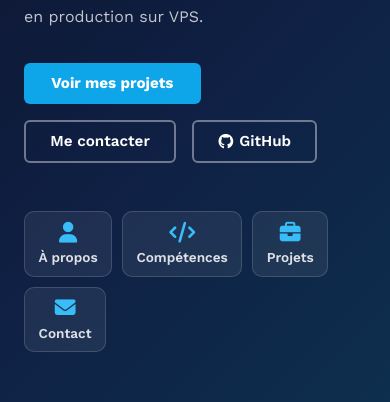
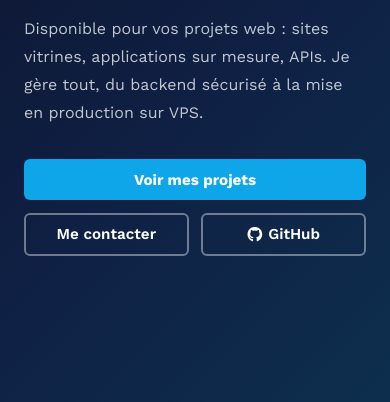
Before and after one commit to mounir-mansi/portfolio, a React (Vite) app in the folder frontend/: page / in a window 390 px wide. Shown: the part 403-805 px from the top of the page. Built offline with nearby package versions, Linux system fonts and the light colour scheme; no server answers.

Commit message:
fix(mobile): nav aligné droite, boutons hero restructurés, nav-cards supprimés

```diff
--- a/frontend/src/components/Navbar/Navbar.css
+++ b/frontend/src/components/Navbar/Navbar.css
@@ -108,8 +108,8 @@
     right: 0;
     background: var(--primary-dark);
     flex-direction: column;
-    align-items: center;
-    padding: 1.5em 0;
+    align-items: flex-end;
+    padding: 1.5em 1.8em;
     gap: 0.5em;
     box-shadow: 0 4px 12px rgba(0,0,0,0.3);
   }
--- a/frontend/src/pages/HomePage/HomePage.css
+++ b/frontend/src/pages/HomePage/HomePage.css
@@ -1,5 +1,5 @@
 .home-hero {
-  height: calc(100svh - 52px);
+  min-height: calc(100svh - 52px);
   background-color: var(--primary);
   background-size: cover;
   background-position: center;
@@ -179,8 +179,9 @@
   .home-hero-inner { grid-template-columns: 1fr; padding: 2.5em 1.5em; gap: 0; }
   .home-logo-side { display: none; }
   .home-title { font-size: 3em; }
-  .home-nav-cards { gap: 0.6em; }
-  .nav-card { min-width: 75px; padding: 0.8em 1em; }
+  .home-ctas { flex-wrap: wrap; gap: 0.8em; margin-bottom: 0; }
+  .home-ctas .btn-primary { width: 100%; text-align: center; justify-content: center; }
+  .home-ctas .btn-outline { flex: 1; min-width: 0; justify-content: center; }
 }
 
 @media (max-width: 480px) {
--- a/frontend/src/pages/HomePage/HomePage.jsx
+++ b/frontend/src/pages/HomePage/HomePage.jsx
@@ -47,24 +47,6 @@ export default function HomePage() {
               <i className="fa-brands fa-github" /> GitHub
             </a>
           </div>
-          <div className="home-nav-cards">
-            <Link to="/a-propos" className="nav-card">
-              <i className="fa-solid fa-user" />
-              <span>À propos</span>
-            </Link>
-            <Link to="/competences" className="nav-card">
-              <i className="fa-solid fa-code" />
-              <span>Compétences</span>
-            </Link>
-            <Link to="/projets" className="nav-card">
-              <i className="fa-solid fa-briefcase" />
-              <span>Projets</span>
-            </Link>
-            <Link to="/contact" className="nav-card">
-              <i className="fa-solid fa-envelope" />
-              <span>Contact</span>
-            </Link>
-          </div>
         </div>
         <div className="home-logo-side">
           <img src="/logo-transparent.png" alt="ManDev Web" className="home-logo-img" />
```
